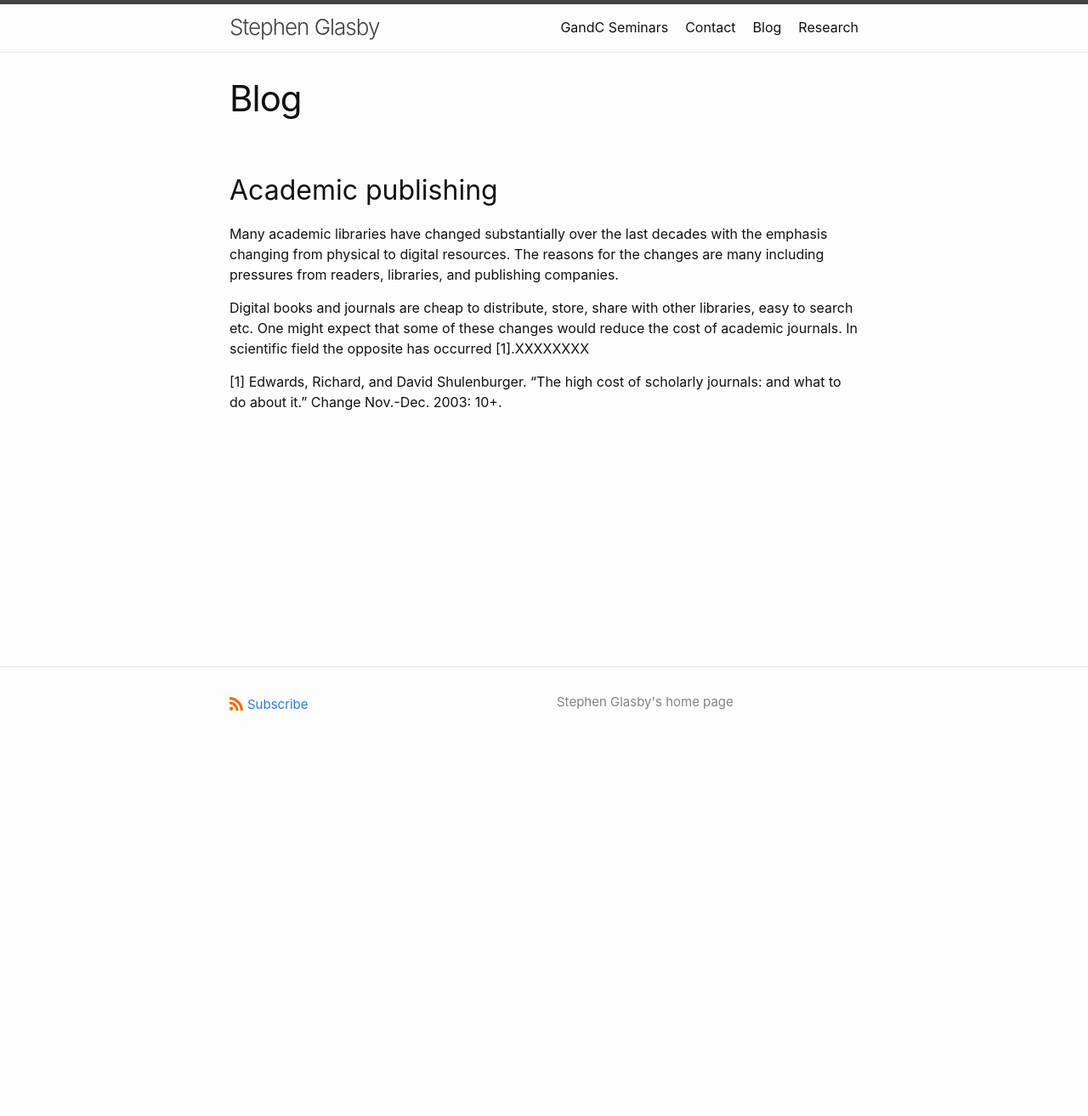
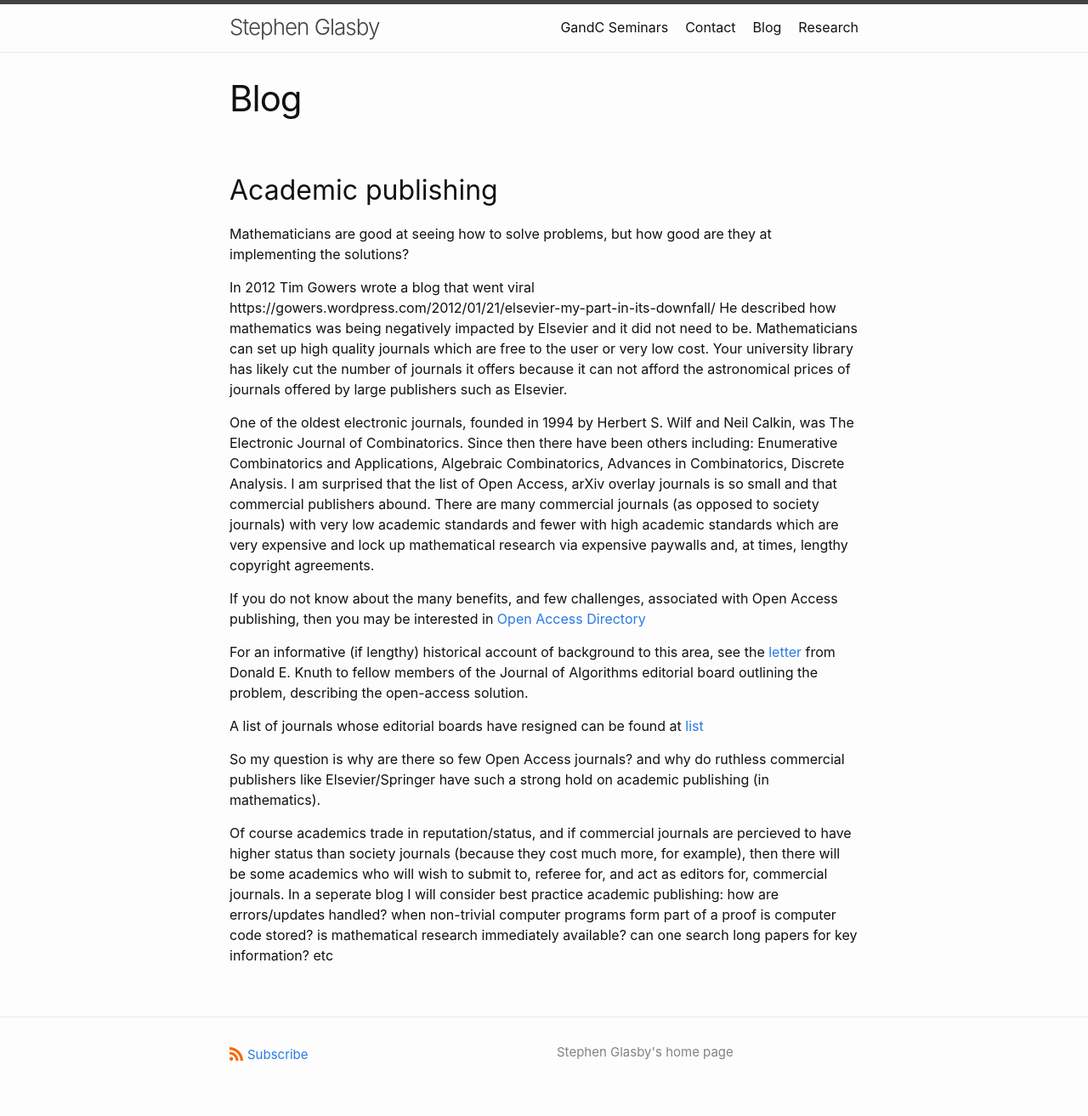
Before and after one commit to StephenGlasby/StephenGlasby.github.io, a Jekyll site: the page built from blog.md, in a window 1280 px wide. Shown: the whole page at 85% size. Built offline with Jekyll 4.4.1, drawn with Linux system fonts in a browser that asks for light colours; before the commit the page ends 900 px from its top, so only the background shows below that.

Commit message:
blog + joalet.pdf

```diff
--- a/blog.md
+++ b/blog.md
@@ -6,17 +6,52 @@ permalink: /Blog/
 
 <h2> Academic publishing</h2>
 
-Many academic libraries have changed substantially over the last decades with
-the emphasis changing from physical to digital resources. The reasons for the
-changes are many including pressures from readers, libraries, and
-publishing companies.
+Mathematicians are good at seeing how to solve problems, but how good
+are they at implementing the solutions?
 
-Digital books and journals are cheap to distribute, store, share with other
-libraries, easy to search etc. One might expect that some of these changes would
-reduce the cost of academic journals. In scientific field the opposite
-has occurred [1].XXXXXXXX
+In 2012 Tim Gowers wrote a blog that went viral
+https://gowers.wordpress.com/2012/01/21/elsevier-my-part-in-its-downfall/
+He described how mathematics was being negatively impacted by Elsevier and
+it did not need to be. Mathematicians can set up high quality journals
+which are free to the user or very low cost. Your university library has likely
+cut the number of journals it offers because it can not afford the
+astronomical prices of journals offered by large publishers such as Elsevier.
 
+One of the oldest electronic journals, founded in 1994 by Herbert S. Wilf
+and Neil Calkin, was The Electronic Journal of Combinatorics. Since then
+there have been others including:
+Enumerative Combinatorics and Applications,
+Algebraic Combinatorics,
+Advances in Combinatorics,
+Discrete Analysis.
+I am surprised that the list of Open Access, arXiv overlay journals is so
+small and that commercial publishers abound. There are many commercial
+journals (as opposed to society journals) with very low academic standards
+and fewer with high academic standards which are very expensive and
+lock up mathematical research via expensive paywalls and, at times,
+lengthy copyright agreements.
 
+If you do not know about the many benefits, and few challenges, associated
+with Open Access publishing, then you may be interested in
+[Open Access Directory](http://oad.simmons.edu/oadwiki/Main_Page)
 
-[1] Edwards, Richard, and David Shulenburger. “The high cost of scholarly
-journals: and what to do about it.” Change Nov.-Dec. 2003: 10+.
+For an informative (if lengthy) historical account of background to
+this area, see the [letter](joalet.pdf) from Donald E. Knuth to fellow members
+of the Journal of Algorithms editorial board outlining the problem, describing
+the open-access solution.
+
+A list of journals whose editorial boards have resigned can be found at
+[list](http://oad.simmons.edu/oadwiki/Journal_declarations_of_independence)
+
+So my question is why are there so few Open Access journals?
+and why do ruthless commercial publishers like Elsevier/Springer have such a
+strong hold on academic publishing (in mathematics).
+
+Of course academics trade in reputation/status, and if commercial journals
+are percieved to have higher status than society journals (because they cost
+much more, for example), then there will be some academics who will wish to
+submit to, referee for, and act as editors for, commercial journals.
+In a seperate blog I will consider best practice academic publishing: how are
+errors/updates handled? when non-trivial computer programs form part of a proof
+is computer code stored? is mathematical research immediately available?
+can one search long papers for key information? etc
```
Also changed, not shown: 1 other file.
